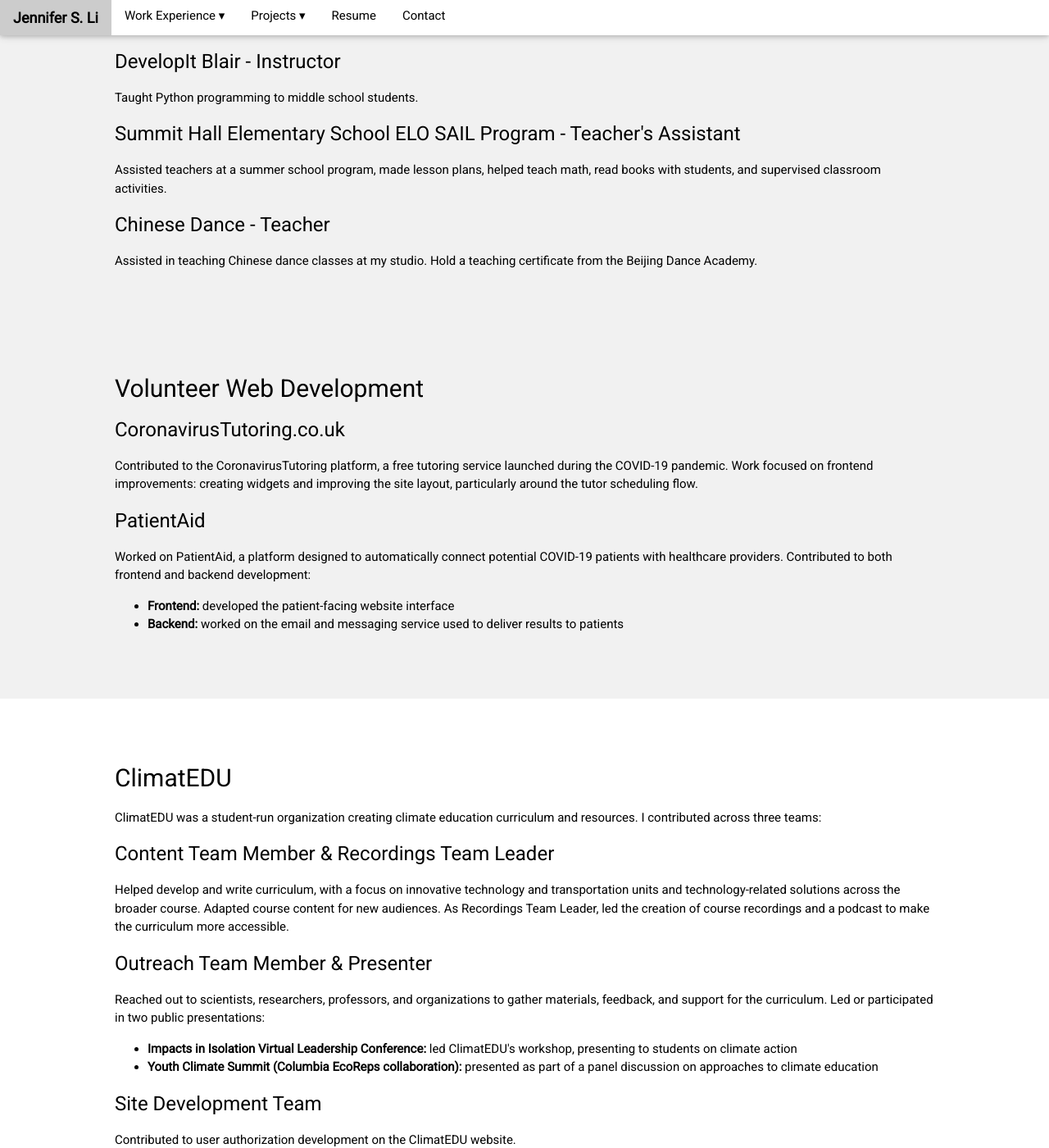
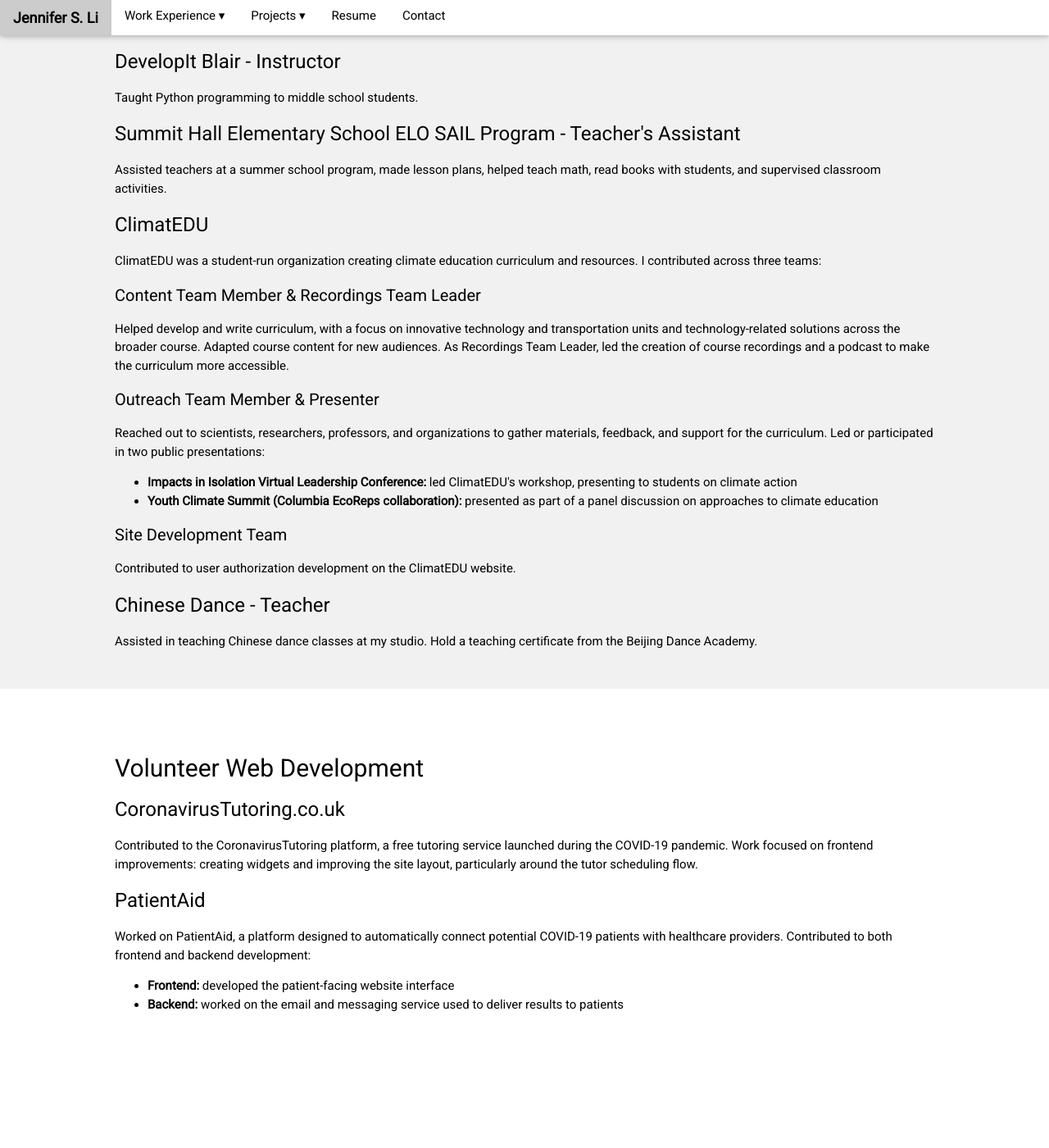
Before and after one commit to jsli905/jsli905.github.io, a Jekyll site: the page experience/other.html, which Jekyll copies as it is, in a window 1280 px wide and 1400 px high, scrolled down 1141 px. Shown: the whole window at 82% size. Built offline with Jekyll 4.4.1, drawn with Linux system fonts in a browser that asks for light colours; comment, search, counter and statistics services are not loaded; after the commit the page ends 2456 px from its top, so only the background shows below that.

Commit message:
Update other.html

```diff
--- a/experience/other.html
+++ b/experience/other.html
@@ -259,6 +259,34 @@
       Assisted teachers at a summer school program, made lesson plans, helped teach math, read books
       with students, and supervised classroom activities.
     </p>
+    <h3>ClimatEDU</h3>
+    <p>
+      ClimatEDU was a student-run organization creating climate education curriculum and resources.
+      I contributed across three teams:
+    </p>
+
+    <h4>Content Team Member &amp; Recordings Team Leader</h4>
+    <p>
+      Helped develop and write curriculum, with a focus on innovative technology and transportation
+      units and technology-related solutions across the broader course. Adapted course content for new
+      audiences. As Recordings Team Leader, led the creation of course recordings and a podcast to make
+      the curriculum more accessible.
+    </p>
+
+    <h4>Outreach Team Member &amp; Presenter</h4>
+    <p>
+      Reached out to scientists, researchers, professors, and organizations to gather materials, feedback,
+      and support for the curriculum. Led or participated in two public presentations:
+    </p>
+    <ul>
+      <li><strong>Impacts in Isolation Virtual Leadership Conference:</strong> led ClimatEDU's workshop, presenting to students on climate action</li>
+      <li><strong>Youth Climate Summit (Columbia EcoReps collaboration):</strong> presented as part of a panel discussion on approaches to climate education</li>
+    </ul>
+
+    <h4>Site Development Team</h4>
+    <p>
+      Contributed to user authorization development on the ClimatEDU website.
+    </p>
 
     <h3>Chinese Dance - Teacher</h3>
     <p>
@@ -269,7 +297,7 @@
 </section>
 
 <!-- ================= WEB DEVELOPMENT ================= -->
-<section class="w3-container w3-padding-64 w3-light-grey">
+<section class="w3-container w3-padding-64 w3-white">
   <div class="max-width">
     <h2>Volunteer Web Development</h2>
 
@@ -292,39 +320,6 @@
   </div>
 </section>
 
-<!-- ================= CLIMATEEDU ================= -->
-<section class="w3-container w3-padding-64">
-  <div class="max-width">
-    <h2>ClimatEDU</h2>
-    <p>
-      ClimatEDU was a student-run organization creating climate education curriculum and resources.
-      I contributed across three teams:
-    </p>
-
-    <h3>Content Team Member &amp; Recordings Team Leader</h3>
-    <p>
-      Helped develop and write curriculum, with a focus on innovative technology and transportation
-      units and technology-related solutions across the broader course. Adapted course content for new
-      audiences. As Recordings Team Leader, led the creation of course recordings and a podcast to make
-      the curriculum more accessible.
-    </p>
-
-    <h3>Outreach Team Member &amp; Presenter</h3>
-    <p>
-      Reached out to scientists, researchers, professors, and organizations to gather materials, feedback,
-      and support for the curriculum. Led or participated in two public presentations:
-    </p>
-    <ul>
-      <li><strong>Impacts in Isolation Virtual Leadership Conference:</strong> led ClimatEDU's workshop, presenting to students on climate action</li>
-      <li><strong>Youth Climate Summit (Columbia EcoReps collaboration):</strong> presented as part of a panel discussion on approaches to climate education</li>
-    </ul>
-
-    <h3>Site Development Team</h3>
-    <p>
-      Contributed to user authorization development on the ClimatEDU website.
-    </p>
-  </div>
-</section>
 
 </body>
 </html>
```
